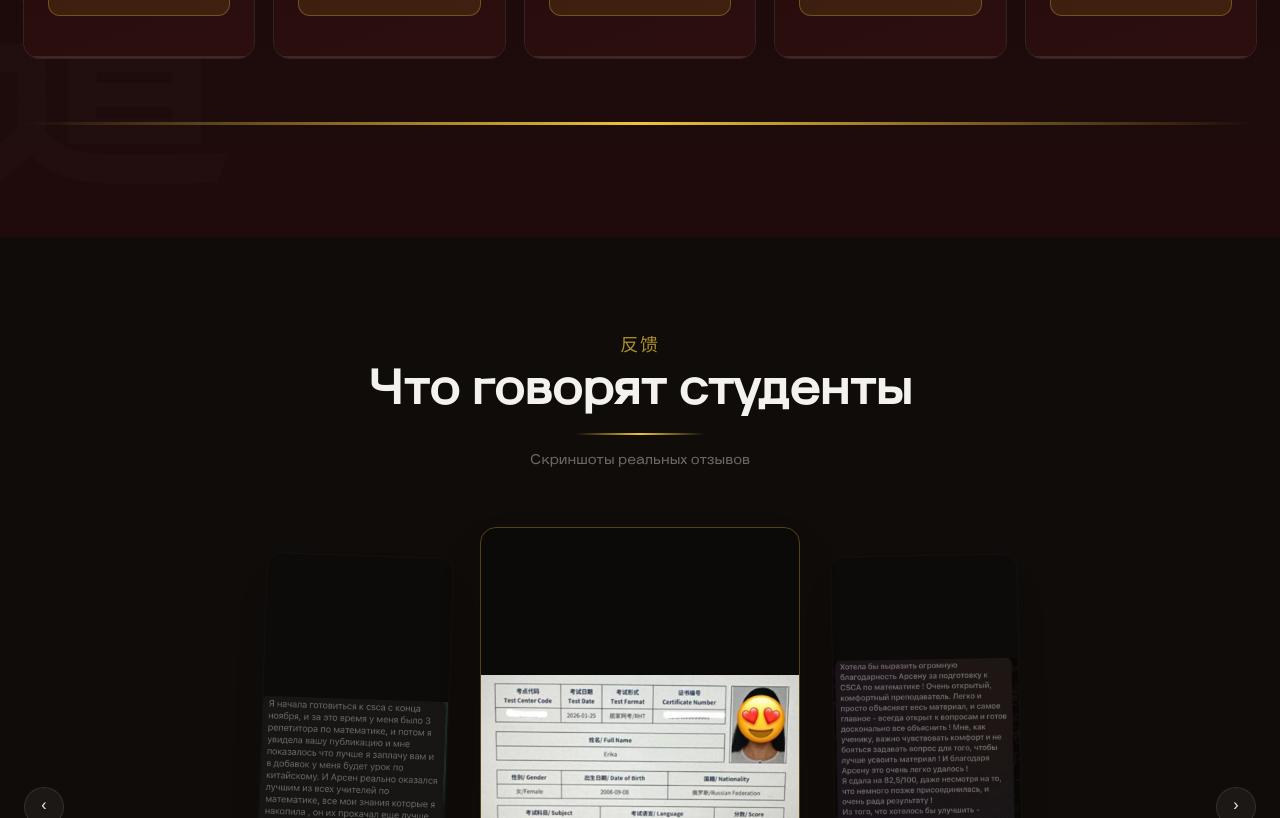
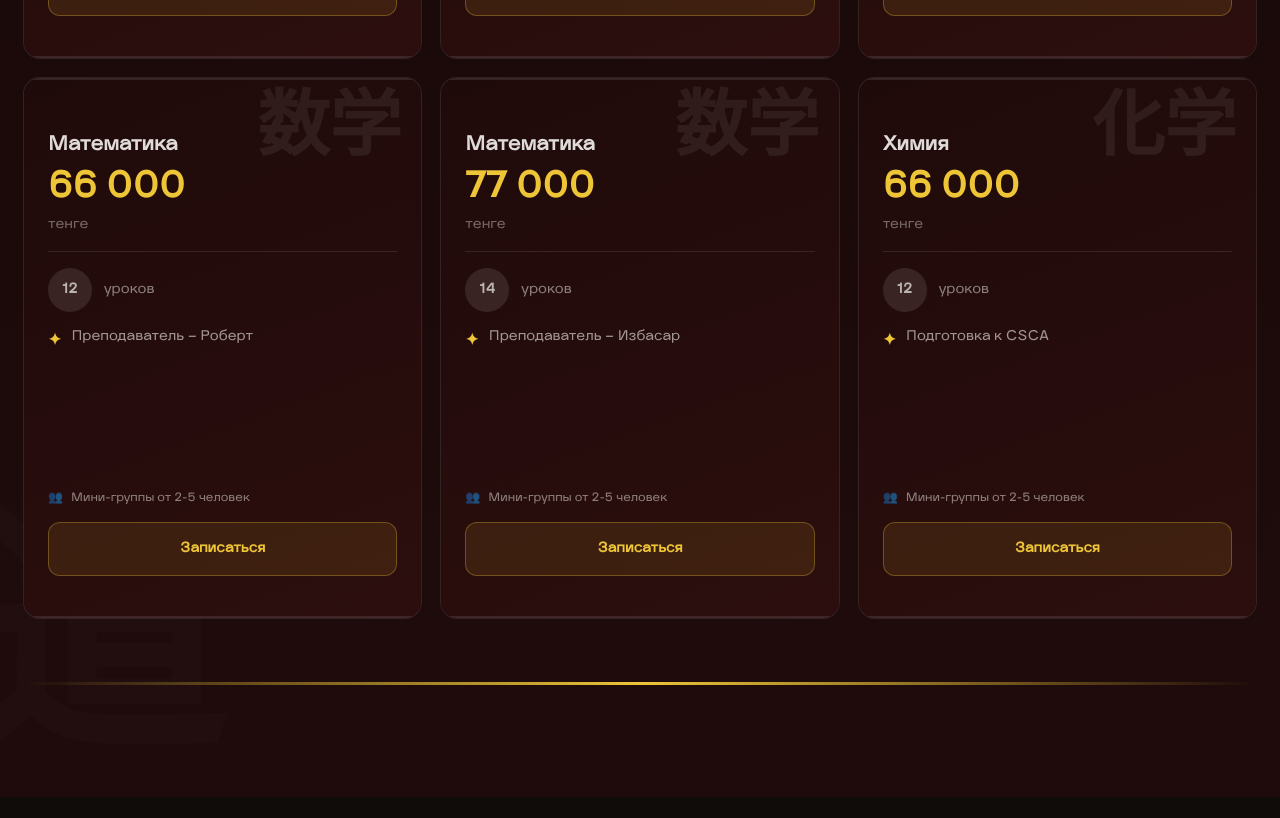
Before and after one commit to akenbay/linhao_front, a Next.js app in the folder linhao_front/: page / in a window 1280 px wide. Shown: the part 7500-8318 px from the top of the page. Built offline with nearby package versions, Linux system fonts and the light colour scheme.

Commit message:
Feat: reg prices izbasar

```diff
--- a/linhao_front/components/sections/CSCARegularPrices.tsx
+++ b/linhao_front/components/sections/CSCARegularPrices.tsx
@@ -34,6 +34,15 @@ const plans = [
     subjects: ['Преподаватель — Роберт'],
     lessons: 12,
     price: '66 000',
+    badge: null,
+    featured: false,
+  },
+  {
+    label: 'Математика',
+    chinese: '数学',
+    subjects: ['Преподаватель — Избасар'],
+    lessons: 14,
+    price: '77 000',
     badge: null,
     featured: false,
   },
@@ -89,7 +98,7 @@ export default function CSCARegularPrices() {
         </div>
 
         {/* Cards */}
-        <div className="grid grid-cols-1 sm:grid-cols-2 lg:grid-cols-5 gap-5 lg:items-end">
+        <div className="grid grid-cols-1 sm:grid-cols-2 lg:grid-cols-3 gap-5 lg:items-end">
           {plans.map((plan, i) => (
             <div
               key={i}
```
